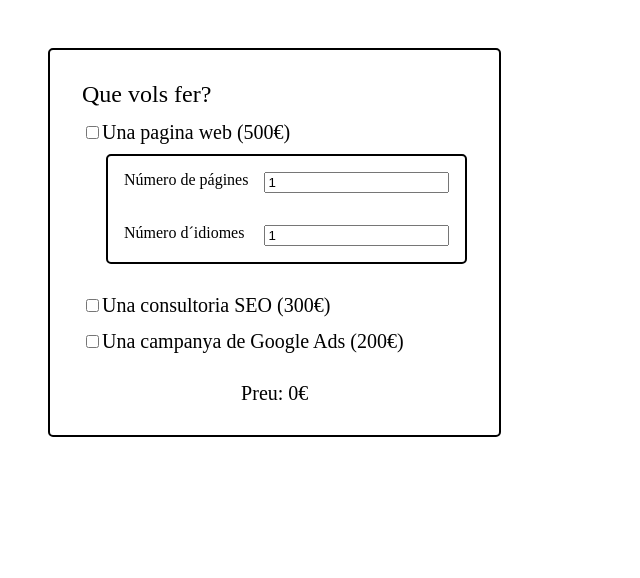
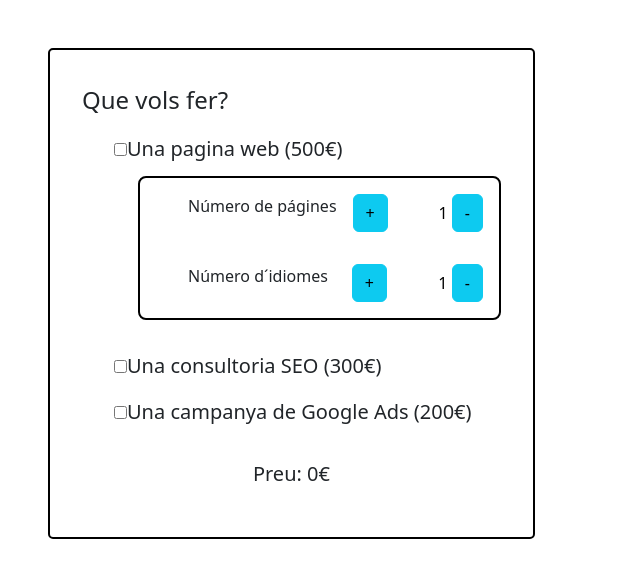
Before and after one commit to Txintxor/Sprint_7_React_2, a React (Create React App) app: page / in a window 1280 px wide. Shown: the top 578 px of the page, without its empty margins (0-640 px from the left). Built offline with nearby package versions, Linux system fonts and the light colour scheme.

Commit message:
Level 1 exercise 3

```diff
--- a/package.json
+++ b/package.json
@@ -6,9 +6,11 @@
     "@testing-library/jest-dom": "^5.16.4",
     "@testing-library/react": "^13.2.0",
     "@testing-library/user-event": "^13.5.0",
+    "bootstrap": "^5.2.0-beta1",
     "react": "^18.1.0",
+    "react-bootstrap": "^2.4.0",
     "react-dom": "^18.1.0",
-    "react-scripts": "^2.1.3",
+    "react-scripts": "^5.0.1",
     "styled-components": "^5.3.5",
     "web-vitals": "^2.1.4"
   },
--- a/src/App.css
+++ b/src/App.css
@@ -27,10 +27,19 @@
   text-align: center;
 }
 
-
-
 .webIl {
   display: flex;
   justify-content: space-between;
   padding: 1rem;
 }
+
+#fixLabel {
+  margin-right: 1.47rem;
+}
+
+.inputWeb {
+border: none;
+padding: .25rem;
+text-align: right;
+width: 4rem;
+}
--- a/src/App.js
+++ b/src/App.js
@@ -1,6 +1,7 @@
-import React, { useState } from "react";
+import React, { useState, useEffect } from "react";
 import "./App.css";
 import Menu from "./components/menu/Menu.js";
+import "bootstrap/dist/css/bootstrap.min.css";
 
 function App() {
   const [preu, setPreu] = useState(0);
@@ -9,37 +10,51 @@ function App() {
   const [idiom, setIdiom] = useState(1);
 
   const sumaPreu = (e) => {
-    console.log(extra);
     const ev = document.querySelector(e);
-    if (ev !== null) {
-      const value = parseInt(ev.value);
+    const value = parseInt(ev.value);
 
-      ev.checked
-        ? e === "#web"
-          ? setPreu(preu + value + extra)
-          : setPreu(preu + value)
-        : e === "#web"
-        ? setPreu(preu - value - extra)
-        : setPreu(preu - value);
-    }
+    ev.checked ? setPreu(preu + value) : setPreu(preu - value);
+  };
+
+  const checkWeb = (e) => {
+    const value = parseInt(e.target.value);
+    e.target.checked
+      ? setPreu(preu + value + extra)
+      : setPreu(preu - value - extra);
   };
 
   const extraWeb = () => {
     const pagina = document.querySelector("#numPag");
     const idioma = document.querySelector("#numIdiom");
+    setPage(parseInt(pagina.value));
+    setIdiom(parseInt(idioma.value));
+  };
+
+  const changeExtra = (e) => {
+    e.target.className.includes("numPage")
+      ? e.target.id === "plusPage"
+        ? setPage(page + 1)
+        : page === 1
+        ? setPage(1)
+        : setPage(page - 1)
+      : e.target.id === "plusIdioma"
+      ? setIdiom(idiom + 1)
+      : idiom === 1
+      ? setIdiom(1)
+      : setIdiom(idiom - 1);
+  };
+  useEffect(() => {
     const check = document.querySelector("#web");
+    if (check.checked) setPreu(preu - extra);
+    page === 1 && idiom === 1 ? setExtra(0) : setExtra(page * idiom * 30);
+  }, [page, idiom]);
 
-    if (pagina.value !== null) setPage(parseInt(pagina.value));
-    if (idioma.value !== null) setIdiom(parseInt(idioma.value));
-    if (parseInt(pagina.value) === 1 && parseInt(idioma.value) === 1) {
-      setExtra(0);
-      if (check.checked) setPreu(preu - extra);
-    } else {
-      setExtra(parseInt(pagina.value) * parseInt(idioma.value) * 30);
-      if (check.checked)
-        setPreu(preu - extra + parseInt(pagina.value) * parseInt(idioma.value) * 30);
+  useEffect(() => {
+    const check = document.querySelector("#web");
+    if (check.checked) {
+      setPreu(preu + extra);
     }
-  };
+  }, [extra]);
 
   // RENDER
   return (
@@ -50,6 +65,8 @@ function App() {
         preu={preu}
         page={page}
         idiom={idiom}
+        changeExtra={changeExtra}
+        checkWeb={checkWeb}
       />
     </div>
   );
--- a/src/components/menu/Menu.js
+++ b/src/components/menu/Menu.js
@@ -1,5 +1,6 @@
-import React from 'react';
-import {Panell} from '../styled-c/styled-components.js'
+import React from "react";
+import { Panell } from "../styled-c/styled-components.js";
+import Button from "react-bootstrap/Button";
 
 const Menu = (props) => {
   return (
@@ -13,17 +14,66 @@ const Menu = (props) => {
             name="web"
             id="web"
             value="500"
-            onChange={() =>(props.sumaPreu('#web'))}
+            onChange={props.checkWeb}
           />
           <label htmlFor="web">Una pagina web (500&#x20AC;)</label>
-          <Panell >
+          <Panell>
             <li className="webIl">
               <label htmlFor="numPag">Número de págines</label>
-              <input min="0" type="number" value = {props.page} onChange={props.extraWeb} name="numPag" id="numPag" />
+              <Button
+                id="plusPage"
+                className="numPage"
+                onClick={props.changeExtra}
+                variant="info"
+              >
+                +
+              </Button>
+              <input
+                min="1"
+                type="number"
+                value={props.page}
+                onChange={props.extraWeb}
+                name="numPag"
+                className="inputWeb"
+                id="numPag"
+              />
+              <Button
+                className="numPage"
+                onClick={props.changeExtra}
+                variant="info"
+              >
+                {" "}
+                -
+              </Button>
             </li>
             <li className="webIl">
-              <label htmlFor="numIdiom">Número d´idiomes</label>
-              <input min="0" type="number" value = {props.idiom} onChange={props.extraWeb} name="numIdiom" id="numIdiom" />
+              <label id="fixLabel" htmlFor="numIdiom">
+                Número d´idiomes
+              </label>
+              <Button
+                id="plusIdioma"
+                className="numIdioma"
+                onClick={props.changeExtra}
+                variant="info"
+              >
+                +
+              </Button>
+              <input
+                min="1"
+                type="number"
+                value={props.idiom}
+                onChange={props.extraWeb}
+                name="numIdiom"
+                className="inputWeb"
+                id="numIdiom"
+              />
+              <Button
+                className="numIdioma"
+                onClick={props.changeExtra}
+                variant="info"
+              >
+                -
+              </Button>
             </li>
           </Panell>
         </li>
@@ -34,7 +84,7 @@ const Menu = (props) => {
             name="seo"
             id="seo"
             value="300"
-            onChange={() =>(props.sumaPreu('#seo'))}
+            onChange={() => props.sumaPreu("#seo")}
           />
           <label htmlFor="seo">Una consultoria SEO (300&#x20AC;)</label>
         </li>
@@ -45,7 +95,7 @@ const Menu = (props) => {
             name="ads"
             id="ads"
             value="200"
-            onChange={() =>(props.sumaPreu('#ads'))}
+            onChange={() => props.sumaPreu("#ads")}
           />
           <label htmlFor="ads">Una campanya de Google Ads (200&#x20AC;)</label>
         </li>
--- a/src/components/styled-c/styled-components.js
+++ b/src/components/styled-c/styled-components.js
@@ -1,12 +1,12 @@
-import styled from 'styled-components';
+import styled from "styled-components";
 
 
+const Panell = styled.ul`
+  width: fit-content;
+  margin: 0.75rem 0 1.95rem 1.5rem;
+  font-size: 1rem;
+  border: 2px solid black;
+  border-radius: 8px;
+`;
 
-export const Panell = styled.ul`
-
-width:fit-content;
-margin: .75rem 0 1.95rem 1.5rem;
-font-size: 1rem;
-border: 2px solid black;
-border-radius: 5px;
-`;
+export { Panell };
```
Also changed, not shown: 1 other file (tests, documents, lock files or other folders).
